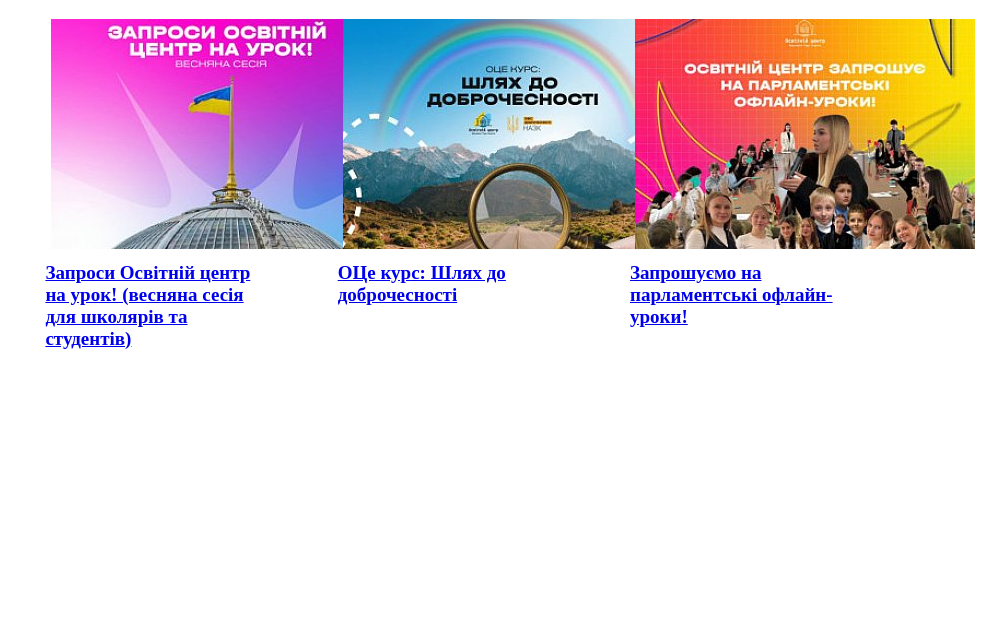
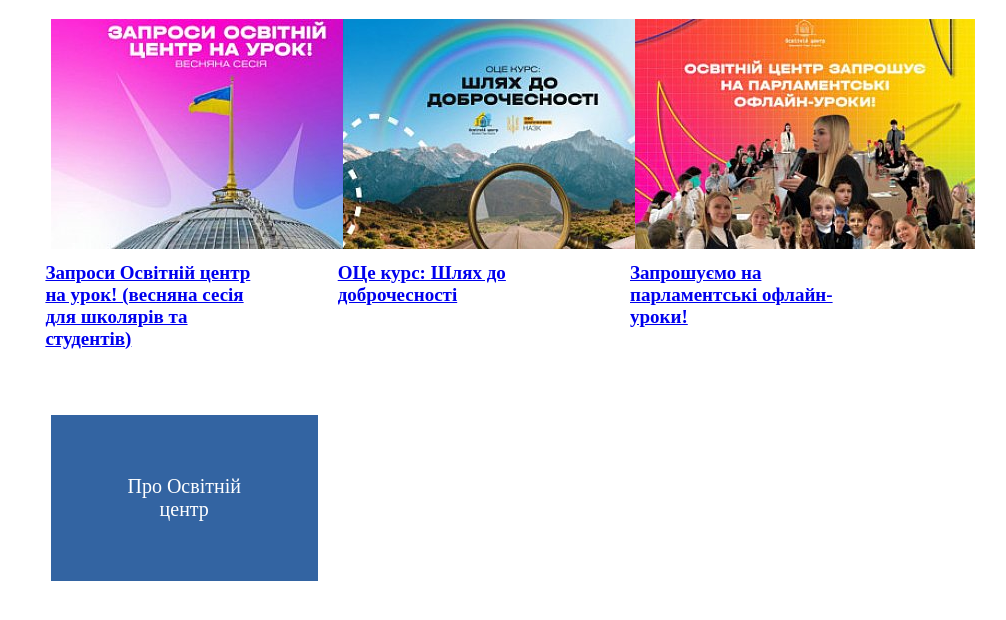
Before and after one commit to NikitaKikita007/Westview, a plain HTML site: page index.html in a window 1280 px wide. Shown: the part 56-676 px from the top of the page, without its empty margins (72-1078 px from the left). Drawn offline with Linux system fonts and the light colour scheme.

Commit message:
dfasdfa
adfadf

```diff
--- a/index.html
+++ b/index.html
@@ -15,9 +15,12 @@
      <div class="block2"><img class="imgtop" src="57328712dfbfb51aabaafc027e642fc8.jpeg" alt=""><h4 class="twotext"><a href="https://osvita.rada.gov.ua/preview/anons/73848.html">ОЦе курс: Шлях до доброчесності</a></h4></div>
      <div class="block3" ><img class="imgright" src="2277634390497c7bfaf40101c4802a5f.jpeg" alt=""><h4 class="treetext"><a href="https://osvita.rada.gov.ua/preview/anons/73850.html">Запрошуємо на парламентські офлайн-уроки!</a></h4></div>
 
+
     </div>
-
-
+    <div class="blueblock">
+    <div class="blueone">Про Освітній центр</div>
+    <div class="bluetwo">Матеріали Комплексної програми парламентської просвіти</div>
+</div>
 
     </div>
 </div>
--- a/style.css
+++ b/style.css
@@ -77,3 +77,23 @@
     width: 75%;
     font-size: 19px;
 }
+.blueone{
+    background-color: #3364a2;
+    padding: 60px;
+    color: white;
+    width: 13%;
+    font-family: 'Times New Roman', Times, serif;
+    text-align: center;
+   font-size: 20px;
+}
+.blueblock{
+
+    background-size: cover;
+    display: flex;
+    align-items: end;
+    padding: 20px;
+    object-fit: cover;
+    display: flex;
+    flex-wrap: wrap;
+    color: white;
+}
```
